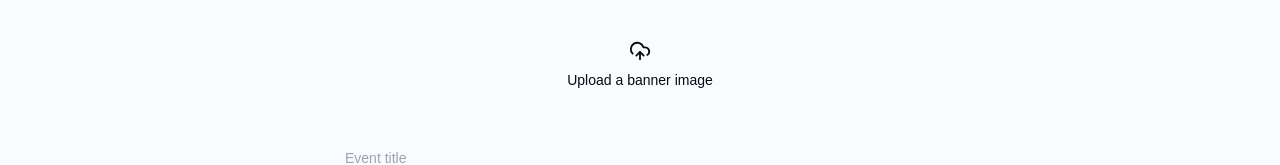
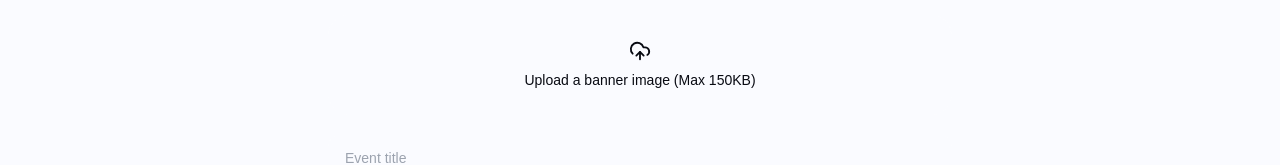
Before and after one commit to drmukty/EventChain, a Next.js app: page /dashboard/events/new in a window 1280 px wide. Shown: the part 186-351 px from the top of the page. Built offline with nearby package versions, Linux system fonts and the light colour scheme; no server answers.

Commit message:
Update page.tsx

```diff
--- a/src/app/dashboard/events/new/page.tsx
+++ b/src/app/dashboard/events/new/page.tsx
@@ -5,6 +5,9 @@ import { useRouter } from "next/navigation";
 import { motion } from "framer-motion";
 import toast from "react-hot-toast";
 import { UploadCloud } from "lucide-react";
+
+// ✅ Set max file size to 150KB
+const MAX_FILE_SIZE = 150000; // 150KB
 
 async function uploadFile(file: File, folder: string) {
   const formData = new FormData();
@@ -38,6 +41,13 @@ export default function NewEventPage() {
   async function handleBannerUpload(e: React.ChangeEvent<HTMLInputElement>) {
     const file = e.target.files?.[0];
     if (!file) return;
+
+    // ✅ Check file size before uploading
+    if (file.size > MAX_FILE_SIZE) {
+      toast.error(`Image too large. Max ${MAX_FILE_SIZE / 1000}KB`);
+      return;
+    }
+
     try {
       const url = await uploadFile(file, "banners");
       setBannerUrl(url);
@@ -90,7 +100,7 @@ export default function NewEventPage() {
           ) : (
             <div className="flex flex-col items-center gap-2 text-fg-muted">
               <UploadCloud size={22} />
-              <span className="text-sm">Upload a banner image</span>
+              <span className="text-sm">Upload a banner image (Max 150KB)</span>
             </div>
           )}
         </label>
```
